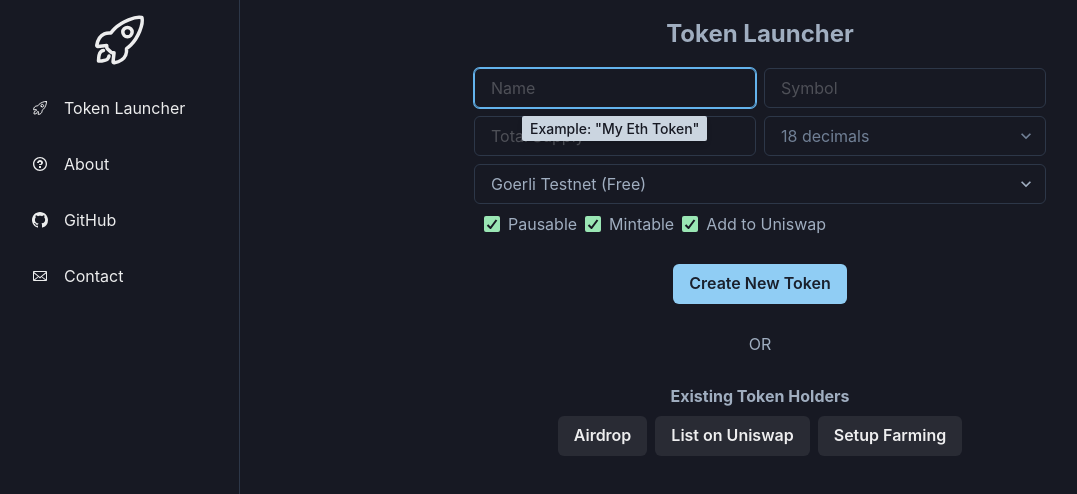
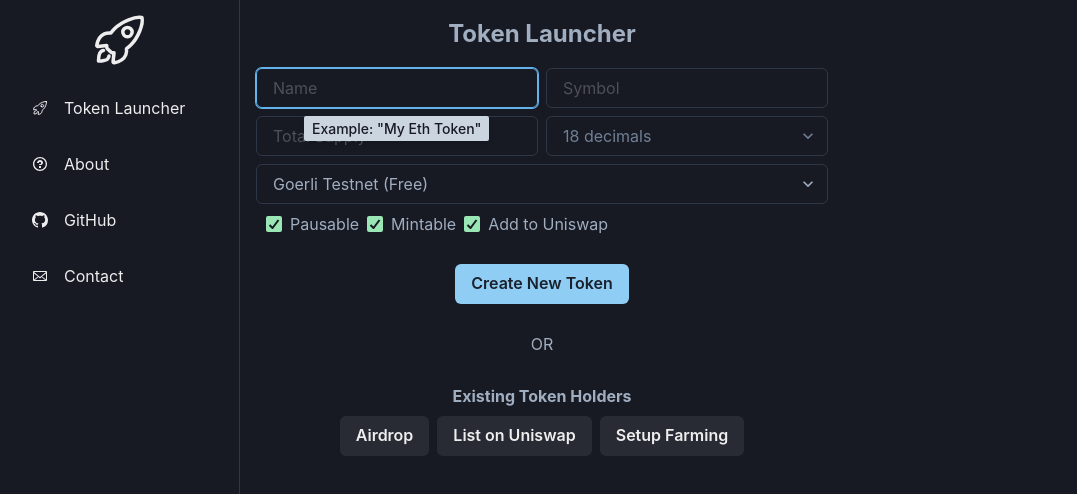
Before and after one commit to TokenLauncherCode/landing, a Next.js app: page / in a window 1280 px wide. Shown: the top 494 px of the page, without its empty margins (0-1077 px from the left). Built offline with nearby package versions, Linux system fonts and the light colour scheme.

Commit message:
layout tweak

```diff
--- a/src/pages/index.tsx
+++ b/src/pages/index.tsx
@@ -18,9 +18,9 @@
       </Head>
 
       <Box textColor='gray.400'>
-        <Center>
+        <Box w='fit-content'>
           <LaunchInput />
-        </Center>
+          </Box>
       </Box>
     </>
   )
```
